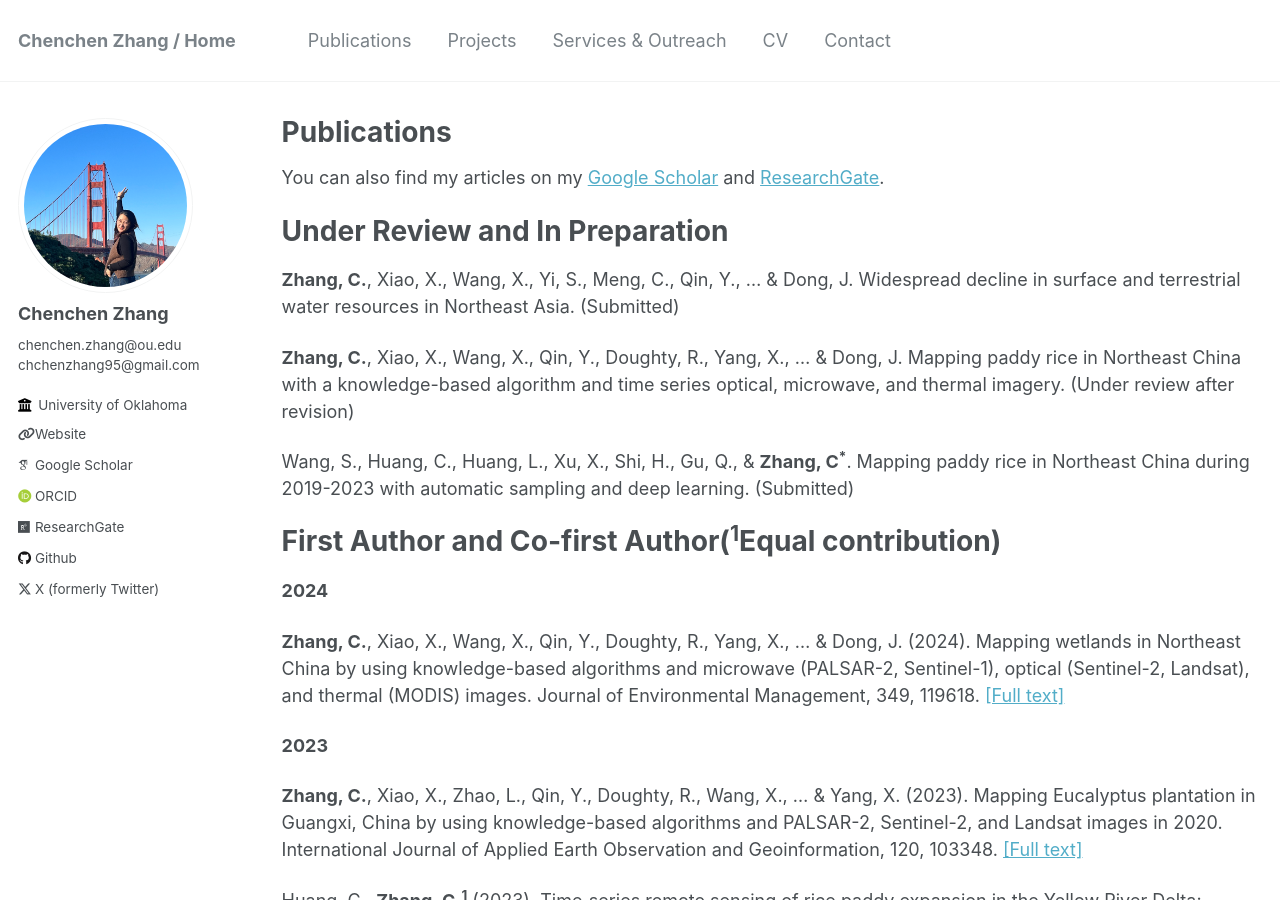
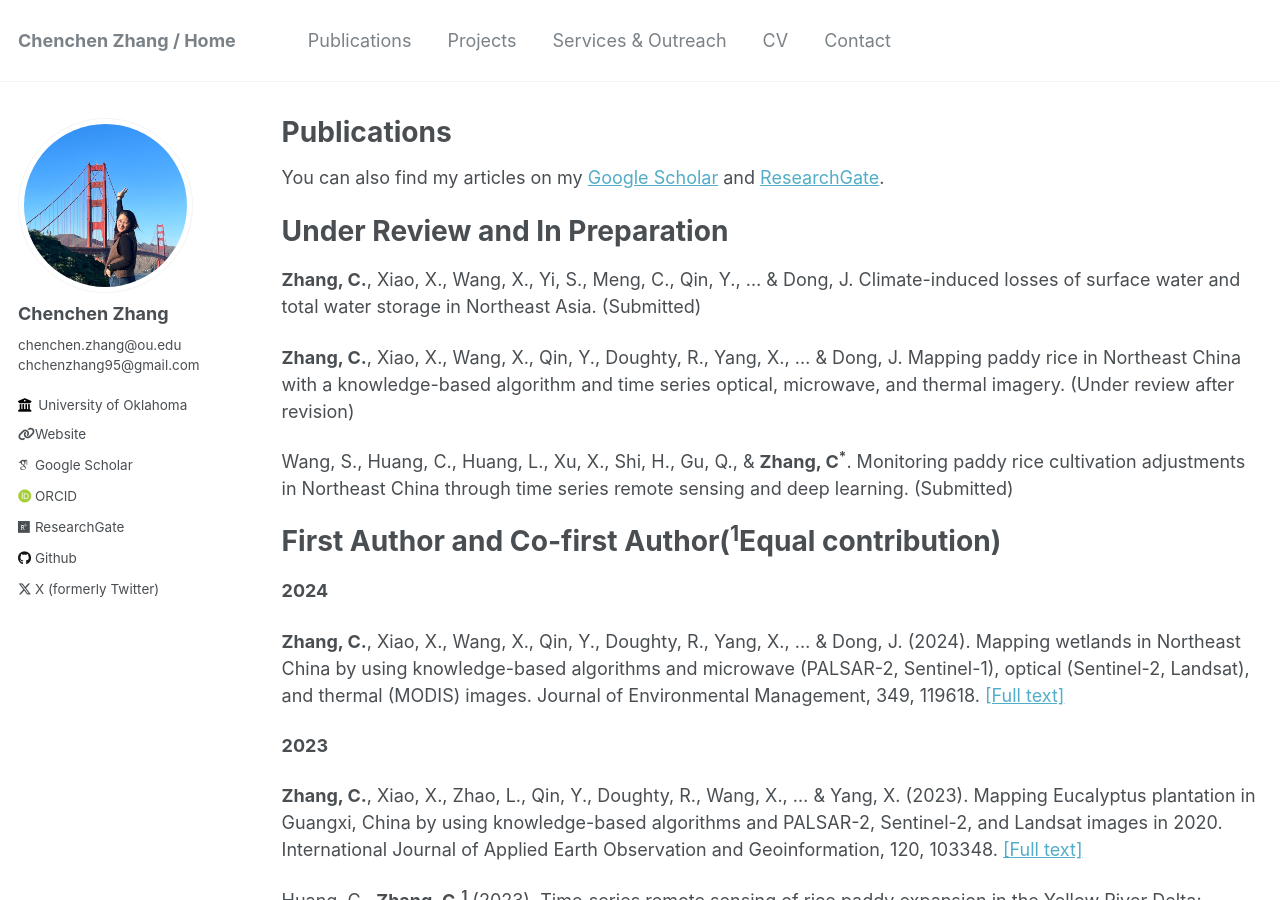
Before and after one commit to rszcc/rszcc.github.io, a Jekyll site: the page built from _pages/publications.md, in a window 1280 px wide and 900 px high. Built offline with Jekyll 4.4.1, drawn with Linux system fonts in a browser that asks for light colours; some web fonts are replaced.

Commit message:
Update publications.md

```diff
--- a/_pages/publications.md
+++ b/_pages/publications.md
@@ -11,11 +11,11 @@ You can also find my articles on my [Google Scholar](https://scholar.google.com/
 Under Review and In Preparation
 ======
 
-**Zhang, C.**, Xiao, X., Wang, X., Yi, S., Meng, C., Qin, Y., ... & Dong, J. Widespread decline in surface and terrestrial water resources in Northeast Asia. (Submitted)
+**Zhang, C.**, Xiao, X., Wang, X., Yi, S., Meng, C., Qin, Y., ... & Dong, J. Climate-induced losses of surface water and total water storage in Northeast Asia. (Submitted)
 
 **Zhang, C.**, Xiao, X., Wang, X., Qin, Y., Doughty, R., Yang, X., ... & Dong, J. Mapping paddy rice in Northeast China with a knowledge-based algorithm and time series optical, microwave, and thermal imagery. (Under review after revision)
 
-Wang, S., Huang, C., Huang, L., Xu, X., Shi, H., Gu, Q., & **Zhang, C<sup>*</sup>**. Mapping paddy rice in Northeast China during 2019-2023 with automatic sampling and deep learning. (Submitted)
+Wang, S., Huang, C., Huang, L., Xu, X., Shi, H., Gu, Q., & **Zhang, C<sup>*</sup>**. Monitoring paddy rice cultivation adjustments in Northeast China through time series remote sensing and deep learning. (Submitted)
 
 First Author and Co-first Author(<sup>1</sup>Equal contribution)
 ======
```
